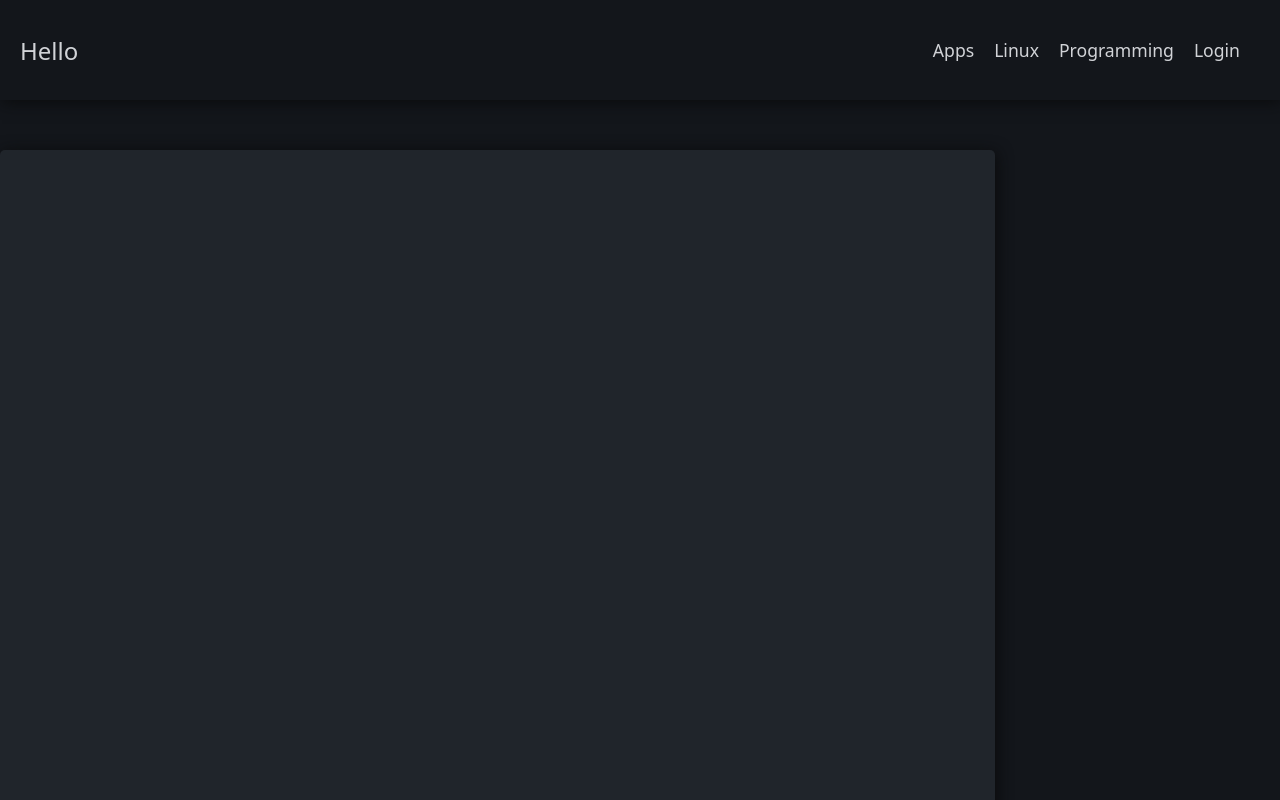
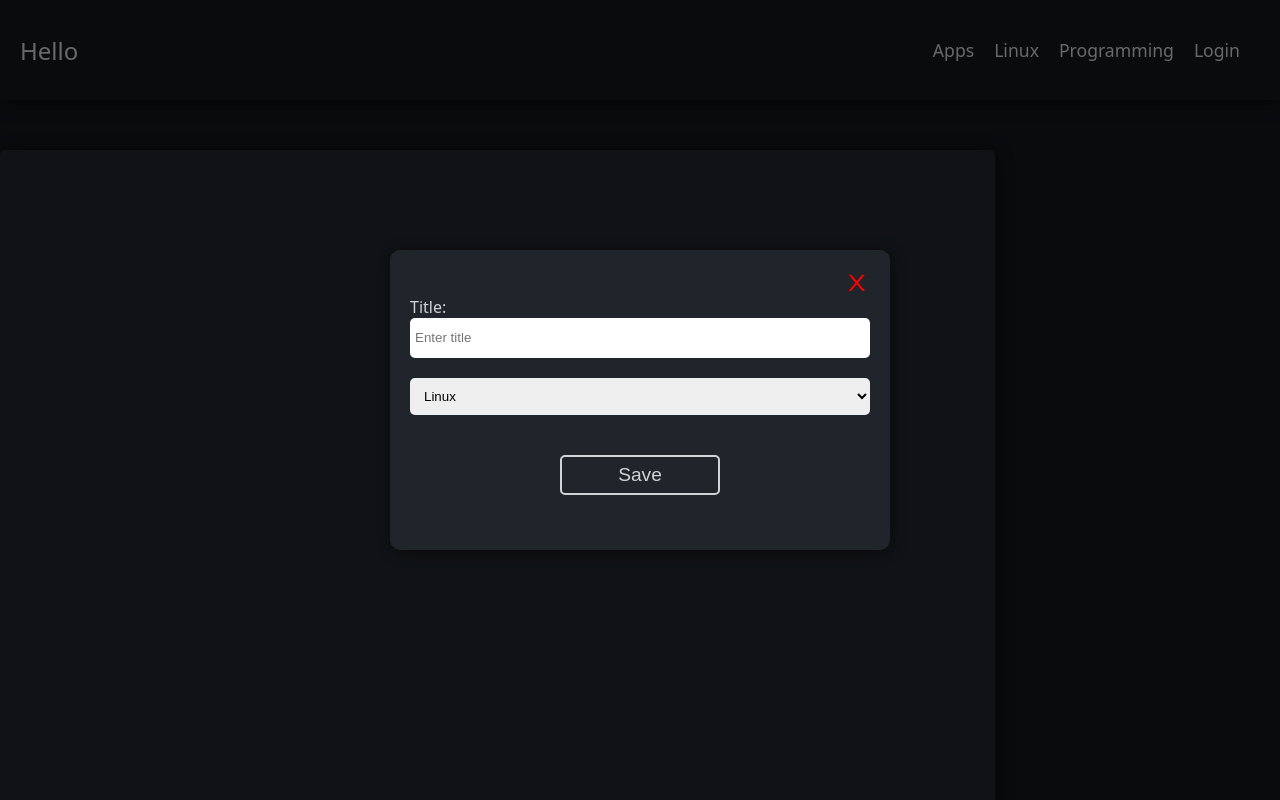
Before and after one commit to jas3333/homepage, a React (Create React App) app in the folder client/: page /editor in a window 1280 px wide. Shown: the top 800 px of the page. Built offline with nearby package versions, Linux system fonts and the light colour scheme.

Commit message:
Added modal with save option

```diff
--- a/client/src/components/editor/MarkDownDisplay.jsx
+++ b/client/src/components/editor/MarkDownDisplay.jsx
@@ -4,7 +4,7 @@ import { coldarkDark } from 'react-syntax-highlighter/dist/esm/styles/prism';
 
 const MarkDownDisplay = ({ text }) => {
     return (
-        <div className='container-col mg-left-md shadow size-lg pad-lg radius-md'>
+        <div className='container-col mg-left-md shadow w-1100 pad-lg radius-md'>
             <ReactMarkdown
                 children={text}
                 components={{
--- /dev/null
+++ b/client/src/components/editor/SaveModal.jsx
@@ -0,0 +1,37 @@
+import { useState } from 'react';
+import { AiOutlineClose } from 'react-icons/ai';
+
+const SaveModal = ({ setShowModal }) => {
+    const [title, setTitle] = useState('');
+
+    const handleSubmit = (event) => {
+        event.preventDefault();
+        console.log(title);
+        setShowModal(false);
+    };
+
+    return (
+        <div className='overlay'>
+            <div className='container-col modal w-500 h-300 bg-dark-grey pad-lg shadow radius-md'>
+                <AiOutlineClose className='auto-right icon red pointer' onClick={() => setShowModal(false)} />
+                <form className='container-col' onSubmit={handleSubmit}>
+                    <label htmlFor='title'>Title:</label>
+                    <input
+                        type='text'
+                        value={title}
+                        onChange={(event) => setTitle(event.target.value)}
+                        className='input-text h-40'
+                        placeholder='Enter title'
+                    />
+                    <select className='select mg-top-md '>
+                        <option value='linux'>Linux</option>
+                        <option value='programming'>Programming</option>
+                    </select>
+                    <button className='btn btn-h-md auto mg-top-lg'>Save</button>
+                </form>
+            </div>
+        </div>
+    );
+};
+
+export default SaveModal;
--- a/client/src/index.css
+++ b/client/src/index.css
@@ -118,6 +118,12 @@ li {
 
 .input-checkbox {
     width: 50px;
+}
+
+.select {
+    border-radius: 5px;
+    padding: 10px;
+    border: none;
 }
 
 /* ╭────────────────────────────╮ */
@@ -256,6 +262,15 @@ a:hover {
 /* ╭────────────────────────────╮ */
 /* │ Decorations                │ */
 /* ╰────────────────────────────╯ */
+.overlay {
+    background-color: rgba(0, 0, 0, 0.5);
+    position: fixed;
+    top: 0;
+    left: 0;
+    width: 100%;
+    height: 100%;
+    z-index: 999;
+}
 
 .pointer {
     cursor: pointer;
@@ -350,6 +365,14 @@ a:hover {
 /* ╭────────────────────────────╮ */
 /* │         Alignment          │ */
 /* ╰────────────────────────────╯ */
+
+.modal {
+    position: absolute;
+    top: 50%;
+    left: 50%;
+    transform: translate(-50%, -50%);
+}
+
 .align {
     align-items: center;
 }
@@ -467,17 +490,16 @@ a:hover {
 /* │          Resizing          │ */
 /* ╰────────────────────────────╯ */
 
-.size-sm {
-    width: 300px;
+.h-20 {
+    height: 20px;
 }
-.size-md {
-    width: 450px;
+
+.h-40 {
+    height: 40px;
 }
-.size-lg {
-    width: 1000px;
-}
-.size-full {
-    width: 100%;
+
+.h-50 {
+    height: 50px;
 }
 
 .h-100 {
@@ -502,6 +524,50 @@ a:hover {
 
 .h-600 {
     height: 600px;
+}
+
+.w-100 {
+    width: 100px;
+}
+
+.w-200 {
+    width: 200px;
+}
+
+.w-300 {
+    width: 300px;
+}
+
+.w-400 {
+    width: 400px;
+}
+
+.w-500 {
+    width: 500px;
+}
+
+.w-600 {
+    width: 600px;
+}
+
+.w-700 {
+    width: 700px;
+}
+
+.w-800 {
+    width: 800px;
+}
+.w-900 {
+    width: 900px;
+}
+.w-1000 {
+    width: 1000px;
+}
+.w-1100 {
+    width: 1100px;
+}
+.w-1200 {
+    width: 1200px;
 }
 
 .font-sm {
--- a/client/src/pages/Editor.jsx
+++ b/client/src/pages/Editor.jsx
@@ -3,20 +3,19 @@ import { useState } from 'react';
 
 import TextArea from '../components/editor/TextArea';
 import MarkDownDisplay from '../components/editor/MarkDownDisplay';
+import SaveModal from '../components/editor/SaveModal';
 
 const Editor = () => {
     const [text, setText] = useState('');
-
-    const onClick = () => {
-        console.log(text);
-    };
+    const [showModal, setShowModal] = useState(true);
 
     return (
         <div className='container mg-top-vlg auto'>
             <TextArea text={text} setText={setText} />
             <MarkDownDisplay text={text} />
+            {showModal && <SaveModal setShowModal={setShowModal} text={text} />}
             <div className='container pad-lg border h-100 align mg-left-vlg radius-md'>
-                <button className='btn btn-h-md' onClick={onClick}>
+                <button className='btn btn-h-md' onClick={() => setShowModal(!showModal)}>
                     Save
                 </button>
             </div>
```
